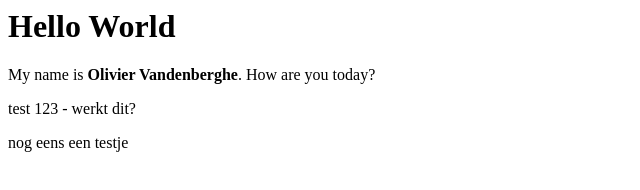
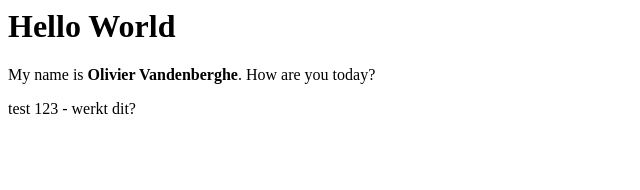
Before and after one commit to OlivierVDB2002/OlivierVDB2002.github.io, a plain HTML site: page index.html in a window 1280 px wide. Shown: the whole page, without its empty margins (0-640 px from the left). Drawn offline with Linux system fonts and the light colour scheme.

Commit message:
new upload

```diff
--- a/index.html
+++ b/index.html
@@ -1,4 +1,3 @@
 <h1>Hello World</h1>
 <p>My name is <strong>Olivier Vandenberghe</strong>. How are you today?</p>
 <p>test 123 - werkt dit?</p>
-<p>nog eens een testje</p>
```
